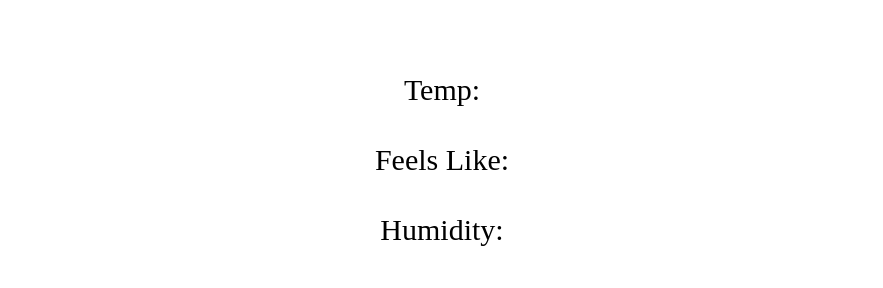
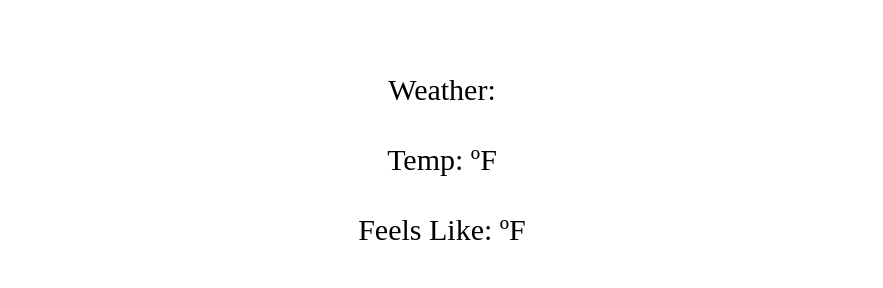
Before and after one commit to lisla/api-party, a React (Create React App) app: page /wg/1/1 in a window 1280 px wide. Shown: the part 747-1035 px from the top of the page, without its empty margins (198-1081 px from the left). Built offline with nearby package versions, Linux system fonts and the light colour scheme; no server answers; the HTML template or start-up script is replaced by a standard one; a web font is replaced by a local one.

Commit message:
Add weater to weather update

```diff
--- a/src/WundergroundData.js
+++ b/src/WundergroundData.js
@@ -37,8 +37,9 @@ class WundergroundData extends Component {
 
     return (
       <div className="wg-data">
-        <h3>Temp: {data.temp_f}</h3>
-        <h3>Feels Like: {data.feelslike_f}</h3>
+        <h3>Weather: {data.weather}</h3>
+        <h3>Temp: {data.temp_f} ºF</h3>
+        <h3>Feels Like: {data.feelslike_f} ºF</h3>
         <h3>Humidity: {data.relative_humidity}</h3>
       </div>
     )
```
